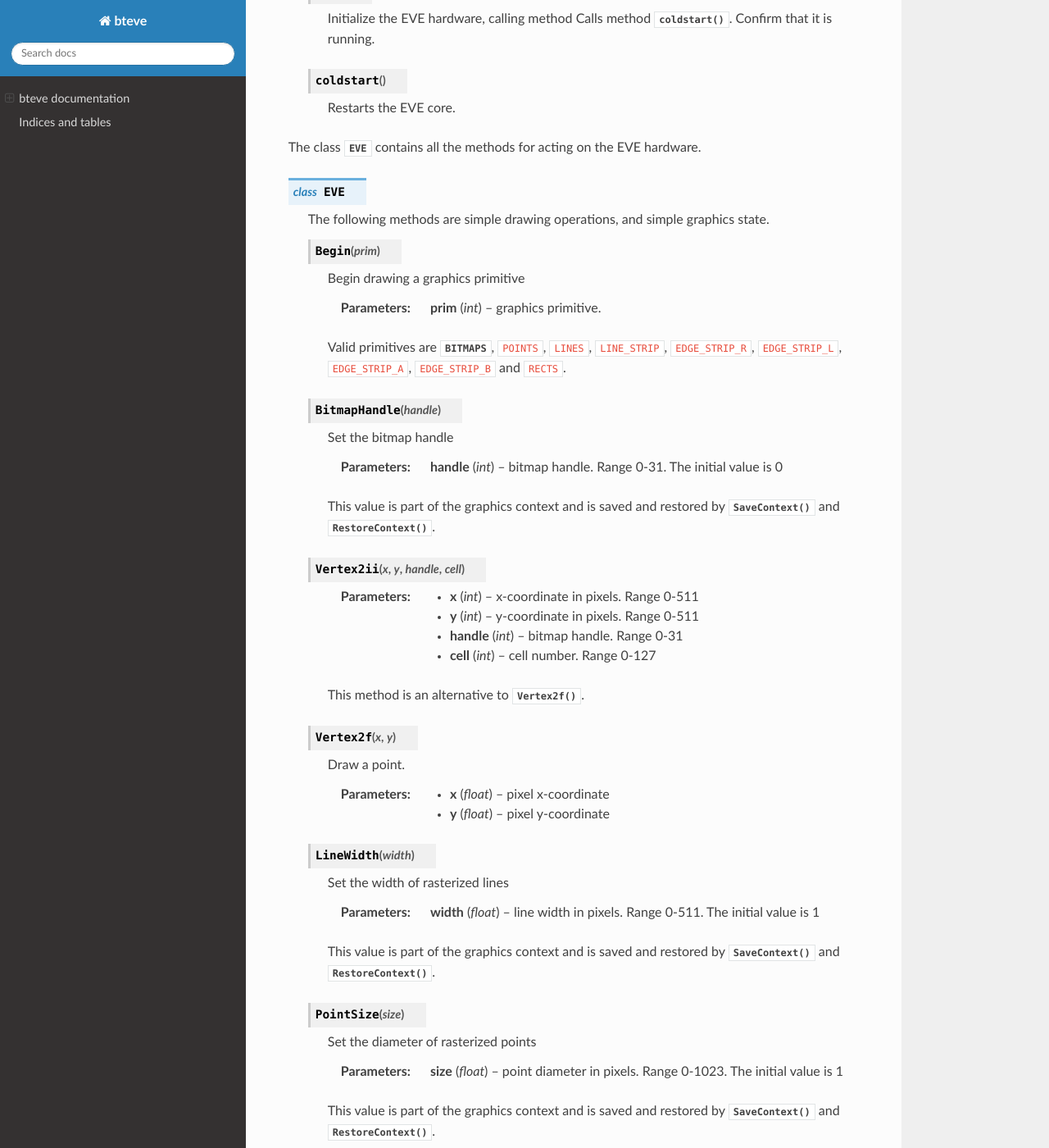
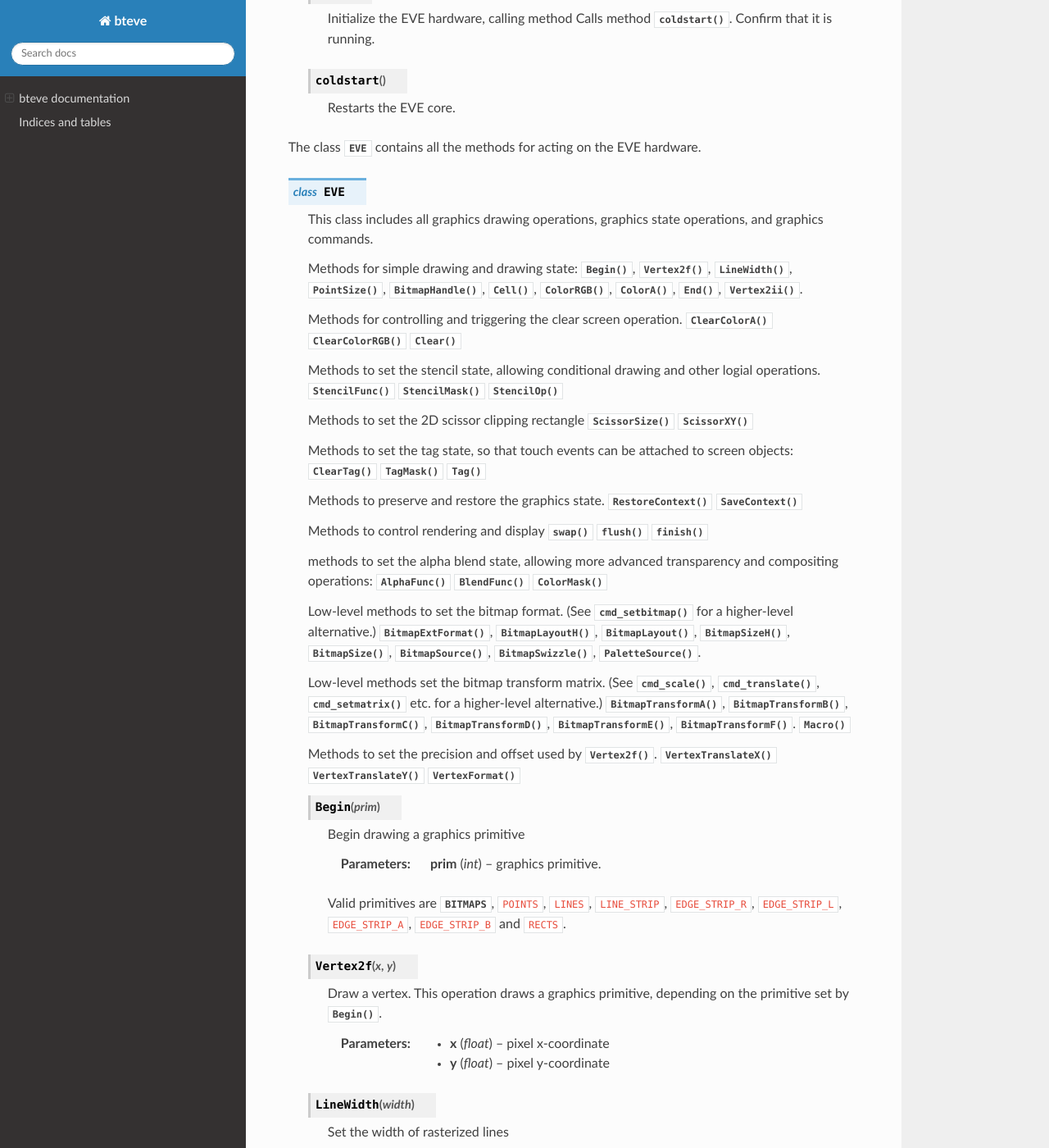
Before and after one commit to jamesbowman/py-bteve, a Sphinx documentation site: the page built from docs/index.rst, in a window 1280 px wide and 1400 px high, scrolled down 534 px. Shown: the whole window at 82% size. Built offline with Sphinx 7.4.7 and the Read the Docs theme 2.0.0, drawn with Linux system fonts in a browser that asks for light colours; some of the changed text lies outside the part shown.

Commit message:
Improve summaries

```diff
--- a/docs/index.rst
+++ b/docs/index.rst
@@ -34,7 +34,80 @@ The class :class:`EVE` contains all the methods for acting on the EVE hardware.
 
 .. class:: EVE
 
-  The following methods are simple drawing operations, and simple graphics state.
+  This class includes all graphics drawing operations,
+  graphics state operations, and graphics commands.
+
+  Methods for simple drawing and drawing state:
+  :meth:`Begin`,
+  :meth:`Vertex2f`,
+  :meth:`LineWidth`,
+  :meth:`PointSize`,
+  :meth:`BitmapHandle`,
+  :meth:`Cell`,
+  :meth:`ColorRGB`,
+  :meth:`ColorA`,
+  :meth:`End`,
+  :meth:`Vertex2ii`.
+
+  Methods for controlling and triggering the clear screen operation.
+  :meth:`ClearColorA`
+  :meth:`ClearColorRGB`
+  :meth:`Clear`
+
+  Methods to set the stencil state, allowing conditional drawing and other logial operations.
+  :meth:`StencilFunc`
+  :meth:`StencilMask`
+  :meth:`StencilOp`
+
+  Methods to set the 2D scissor clipping rectangle
+  :meth:`ScissorSize`
+  :meth:`ScissorXY`
+
+  Methods to set the tag state, so that touch events can be attached to screen objects:
+  :meth:`ClearTag`
+  :meth:`TagMask`
+  :meth:`Tag`
+
+  Methods to preserve and restore the graphics state.
+  :meth:`RestoreContext`
+  :meth:`SaveContext`
+
+  Methods to control rendering and display
+  :meth:`swap`
+  :meth:`flush`
+  :meth:`finish`
+
+
+  methods to set the alpha blend state, allowing more advanced transparency and compositing operations:
+  :meth:`AlphaFunc`
+  :meth:`BlendFunc`
+  :meth:`ColorMask`
+
+  Low-level methods to set the bitmap format.
+  (See :meth:`cmd_setbitmap` for a higher-level alternative.)
+  :meth:`BitmapExtFormat`,
+  :meth:`BitmapLayoutH`,
+  :meth:`BitmapLayout`,
+  :meth:`BitmapSizeH`,
+  :meth:`BitmapSize`,
+  :meth:`BitmapSource`,
+  :meth:`BitmapSwizzle`,
+  :meth:`PaletteSource`.
+
+  Low-level methods set the bitmap transform matrix.
+  (See :meth:`cmd_scale`, :meth:`cmd_translate`, :meth:`cmd_setmatrix` etc. for a higher-level alternative.)
+  :meth:`BitmapTransformA`,
+  :meth:`BitmapTransformB`,
+  :meth:`BitmapTransformC`,
+  :meth:`BitmapTransformD`,
+  :meth:`BitmapTransformE`,
+  :meth:`BitmapTransformF`.
+  :meth:`Macro`
+
+  Methods to set the precision and offset used by :meth:`Vertex2f`.
+  :meth:`VertexTranslateX`
+  :meth:`VertexTranslateY`
+  :meth:`VertexFormat`
 
   .. method:: Begin(prim)
 
@@ -44,26 +117,10 @@ The class :class:`EVE` contains all the methods for acting on the EVE hardware.
 
       Valid primitives are :data:`BITMAPS`, ``POINTS``, ``LINES``, ``LINE_STRIP``, ``EDGE_STRIP_R``, ``EDGE_STRIP_L``, ``EDGE_STRIP_A``, ``EDGE_STRIP_B`` and ``RECTS``.
 
-  .. method:: BitmapHandle(handle)
-
-      Set the bitmap handle
-
-      :param int handle: bitmap handle. Range 0-31. The initial value is 0
-
-      This value is part of the graphics context and is saved and restored by :meth:`SaveContext` and :meth:`RestoreContext`.
-
-  .. method:: Vertex2ii(x, y, handle, cell)
-
-      :param int x: x-coordinate in pixels. Range 0-511
-      :param int y: y-coordinate in pixels. Range 0-511
-      :param int handle: bitmap handle. Range 0-31
-      :param int cell: cell number. Range 0-127
-
-      This method is an alternative to :meth:`Vertex2f`.
-
   .. method:: Vertex2f(x, y)
 
-      Draw a point.
+      Draw a vertex.
+      This operation draws a graphics primitive, depending on the primitive set by :meth:`Begin`.
 
       :param float x: pixel x-coordinate
       :param float y: pixel y-coordinate
@@ -84,13 +141,57 @@ The class :class:`EVE` contains all the methods for acting on the EVE hardware.
 
       This value is part of the graphics context and is saved and restored by :meth:`SaveContext` and :meth:`RestoreContext`.
 
+  .. method:: BitmapHandle(handle)
+
+      Set the bitmap handle
+
+      :param int handle: bitmap handle. Range 0-31. The initial value is 0
+
+      This value is part of the graphics context and is saved and restored by :meth:`SaveContext` and :meth:`RestoreContext`.
+
   .. method:: Cell(cell)
 
-      Set the bitmap cell number used for :meth:`Vertex2f` when drawing ``BITMAPS``.
+      Set the bitmap cell number used by :meth:`Vertex2f` when drawing ``BITMAPS``.
 
       :param int cell: bitmap cell number. Range 0-127. The initial value is 0
 
       This value is part of the graphics context and is saved and restored by :meth:`SaveContext` and :meth:`RestoreContext`.
+
+  .. method:: ColorRGB(red, green, blue)
+
+      Set the drawing color
+
+      :param int red: red value for the current color. Range 0-255. The initial value is 255
+      :param int green: green for the current color. Range 0-255. The initial value is 255
+      :param int blue: blue for the current color. Range 0-255. The initial value is 255
+
+      These values are part of the graphics context and are saved and restored by :meth:`SaveContext` and :meth:`RestoreContext`.
+
+  .. method:: ColorA(alpha)
+
+      Set the current color alpha
+
+      :param int alpha: alpha for the current color. Range 0-255. The initial value is 255
+
+      This value is part of the graphics context and is saved and restored by :meth:`SaveContext` and :meth:`RestoreContext`.
+
+
+  .. method:: End()
+
+      End drawing a graphics primitive
+
+      :meth:`Vertex2ii` and :meth:`Vertex2f` calls are ignored until the next :meth:`Begin`.
+
+  .. method:: Vertex2ii(x, y, handle, cell)
+
+      :param int x: x-coordinate in pixels. Range 0-511
+      :param int y: y-coordinate in pixels. Range 0-511
+      :param int handle: bitmap handle. Range 0-31
+      :param int cell: cell number. Range 0-127
+
+      This method is an alternative to :meth:`BitmapHandle`, :meth:`Cell` and :meth:`Vertex2f`.
+
+  These methods control the clear screen operation
 
   .. method:: ClearColorA(alpha)
 
@@ -119,13 +220,6 @@ The class :class:`EVE` contains all the methods for acting on the EVE hardware.
       :param int t: clear tag buffer. Range 0-1
 
 
-  .. method:: End()
-
-      End drawing a graphics primitive
-
-      :meth:`Vertex2ii` and :meth:`Vertex2f` calls are ignored until the next :meth:`Begin`.
-
-  These methods control the alpha blending state, allowing advanced blending and transparency effects.
 
   .. method:: AlphaFunc(func, ref)
 
@@ -135,9 +229,6 @@ The class :class:`EVE` contains all the methods for acting on the EVE hardware.
       :param int ref: specifies the reference value for the alpha test. Range 0-255. The initial value is 0
 
       These values are part of the graphics context and are saved and restored by :meth:`SaveContext` and :meth:`RestoreContext`.
-
-  These low-level methods set the bitmap format.
-  :meth:`cmd_setbitmap` is a higher-level alternative.
 
   .. method:: BitmapExtFormat(format)
 
@@ -277,14 +368,6 @@ The class :class:`EVE` contains all the methods for acting on the EVE hardware.
 
       This value is part of the graphics context and is saved and restored by :meth:`SaveContext` and :meth:`RestoreContext`.
 
-  .. method:: ColorA(alpha)
-
-      Set the current color alpha
-
-      :param int alpha: alpha for the current color. Range 0-255. The initial value is 255
-
-      This value is part of the graphics context and is saved and restored by :meth:`SaveContext` and :meth:`RestoreContext`.
-
   .. method:: ColorMask(r, g, b, a)
 
       Enable and disable writing of frame buffer color components
@@ -293,16 +376,6 @@ The class :class:`EVE` contains all the methods for acting on the EVE hardware.
       :param int g: allow updates to the frame buffer green component. Range 0-1. The initial value is 1
       :param int b: allow updates to the frame buffer blue component. Range 0-1. The initial value is 1
       :param int a: allow updates to the frame buffer alpha component. Range 0-1. The initial value is 1
-
-      These values are part of the graphics context and are saved and restored by :meth:`SaveContext` and :meth:`RestoreContext`.
-
-  .. method:: ColorRGB(red, green, blue)
-
-      Set the drawing color
-
-      :param int red: red value for the current color. Range 0-255. The initial value is 255
-      :param int green: green for the current color. Range 0-255. The initial value is 255
-      :param int blue: blue for the current color. Range 0-255. The initial value is 255
 
       These values are part of the graphics context and are saved and restored by :meth:`SaveContext` and :meth:`RestoreContext`.
 
@@ -413,7 +486,7 @@ The class :class:`EVE` contains all the methods for acting on the EVE hardware.
 
   .. method:: VertexFormat(frac)
 
-      Set the precision of coordinates used for :meth:`Vertex2f`
+      Set the precision of coordinates used by :meth:`Vertex2f`
 
       :param int frac: Number of fractional bits in X,Y coordinates. Range 0-7. The initial value is 4
 
```
